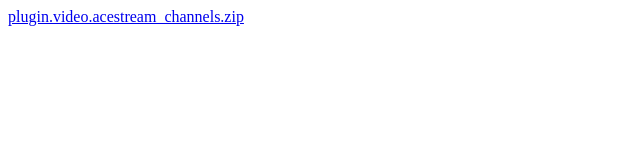
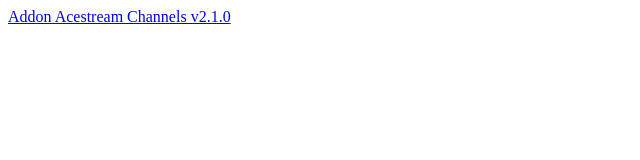
Before and after one commit to Hparlon6/Hparlon6.github.io, a plain HTML site: page index.html in a window 1280 px wide. Shown: the full height of the page, 0-640 px from the left. Drawn offline with Linux system fonts and the light colour scheme.

Commit message:
Update index.html

```diff
--- a/index.html
+++ b/index.html
@@ -1,2 +1,2 @@
 <!DOCTYPE html>
-<a href="plugin.video.acestream_channels.zip">plugin.video.acestream_channels.zip</a>
+<a href="plugin.video.acestream_channels.zip">Addon Acestream Channels v2.1.0</a>
```
